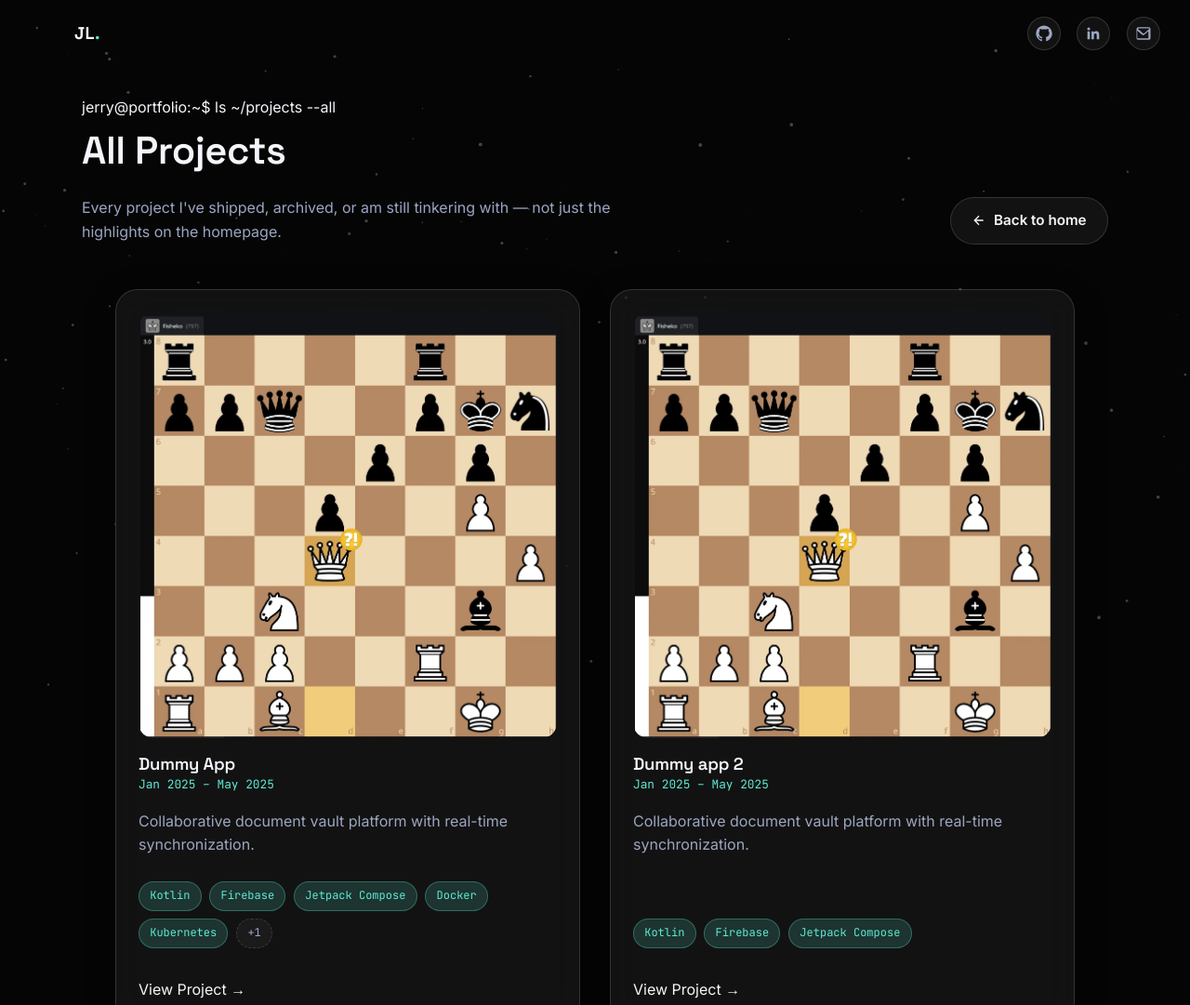
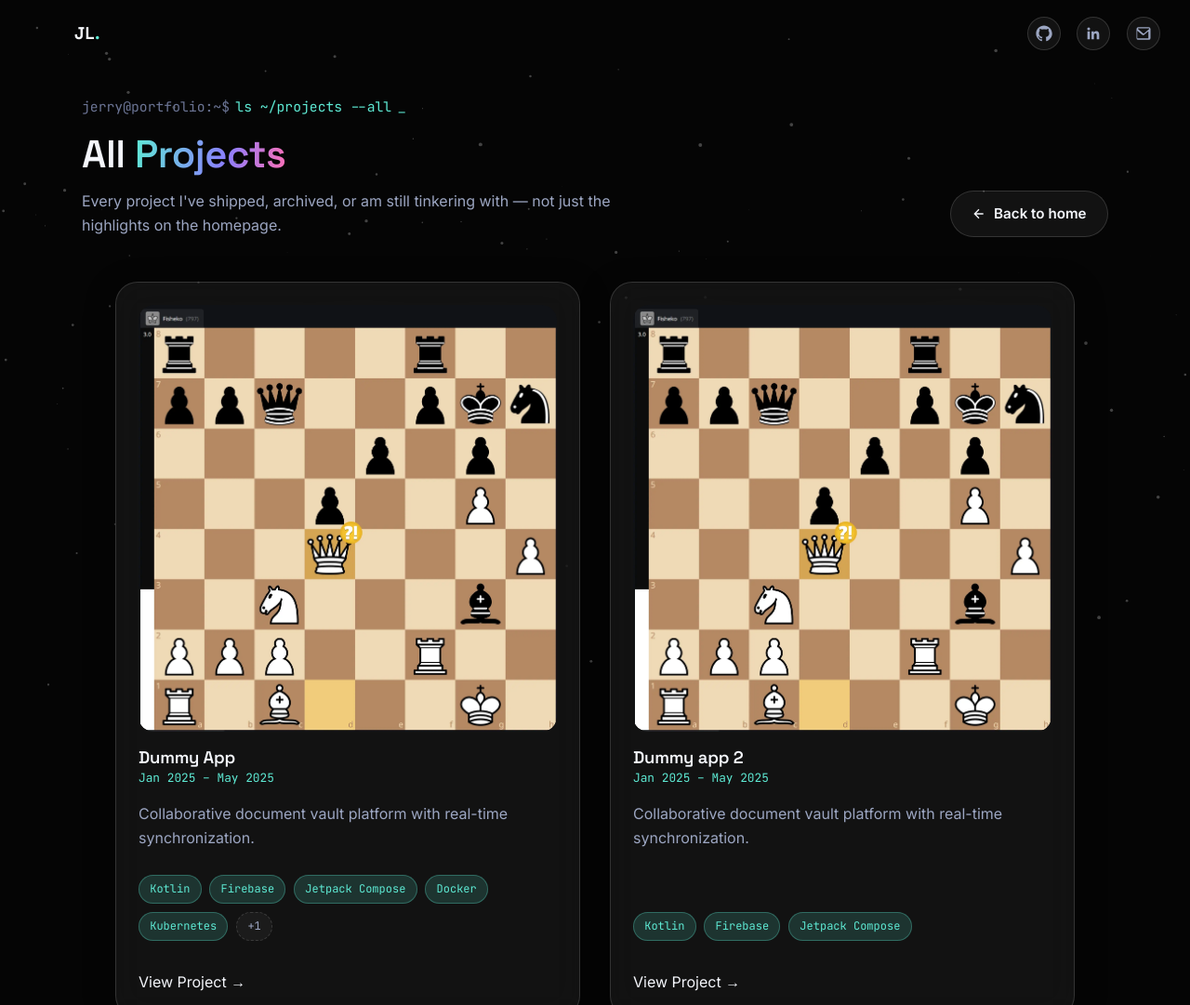
Before and after one commit to Setzubun/developer-portfolio, a plain HTML site: page projects.html in a window 1280 px wide. Shown: the top 1081 px of the page at 93% size. Drawn offline with Linux system fonts and the light colour scheme.

Commit message:
Fixed the typing animation up top and added highlight to hero tagline for projects.html

```diff
--- a/projects.js
+++ b/js/projects.js
@@ -1,3 +1,4 @@
+import { initTypedHero } from "./utils.js";
 /* ============================================================
    PROJECTS PAGE SCRIPT (projects.html only)
 
@@ -23,6 +24,7 @@ const PROJECT_DETAIL_URL = (id) => `project.html?id=${encodeURIComponent(id)}`;
 document.addEventListener("DOMContentLoaded", async () => {
     await Promise.all([loadHeaderAndFooter(), loadAllProjects()]);
     initFooterYear();
+    initTypedHero("ls ~/projects --all");
 });
 
 /* ---- Topbar + footer (lightweight subset of script.js's loadProfile) - */
--- /dev/null
+++ b/js/utils.js
@@ -0,0 +1,21 @@
+export function initTypedHero(message) {
+    const el = document.getElementById("typed-text");
+    if (!el) return;
+
+    const reduceMotion = window.matchMedia("(prefers-reduced-motion: reduce)").matches;
+
+    if (reduceMotion) {
+        el.textContent = message;
+        return;
+    }
+
+    let i = 0;
+    function type() {
+        if (i <= message.length) {
+            el.textContent = message.slice(0, i);
+            i++;
+            setTimeout(type, 90);
+        }
+    }
+    type();
+}
--- a/pages/index.css
+++ b/pages/index.css
@@ -6,27 +6,6 @@
     margin: 0 auto;
     padding: clamp(2.5rem, 8vw, 6rem) clamp(1.25rem, 5vw, 4rem) clamp(2.5rem, 6vw, 4rem);
     text-align: left;
-}
-
-.eyebrow {
-    font-family: var(--font-mono);
-    font-size: 0.92rem;
-    color: var(--accent);
-    margin-bottom: 1.1rem;
-    display: flex;
-    align-items: center;
-    gap: 0.4rem;
-    flex-wrap: wrap;
-}
-
-.prompt {
-    color: var(--text-dim);
-}
-
-.cursor {
-    display: inline-block;
-    animation: blink 1s step-end infinite;
-    color: var(--accent);
 }
 
 .hero-name {
--- a/pages/projects.css
+++ b/pages/projects.css
@@ -41,6 +41,19 @@ main {
 
 .page-section {
     margin-top: 2rem;
+}
+
+.hero-name {
+    font-size: clamp(2.4rem, 6.5vw, 4.2rem);
+    line-height: 1.05;
+    margin-bottom: 0.9rem;
+}
+
+.hero-name .hl {
+    background: var(--gradient-hero);
+    -webkit-background-clip: text;
+    background-clip: text;
+    color: transparent;
 }
 
 /* ============================================================
--- a/projects.html
+++ b/projects.html
@@ -42,9 +42,11 @@
     <section class="page-header">
         <div class="page-header-text">
             <p class="eyebrow">
-                <span class="prompt">jerry@portfolio:~$</span> ls ~/projects --all
+                <span class="prompt">jerry@portfolio:~$</span>
+                <span id="typed-text"></span><span class="cursor" aria-hidden="true">_</span>
             </p>
-            <h1 class="hero-name" style="font-size: clamp(1.9rem, 4.5vw, 2.6rem);">All Projects</h1>
+            <h1 class="hero-name" style="font-size: clamp(1.9rem, 4.5vw, 2.6rem);">All <span class="hl">Projects</span>
+            </h1>
             <p class="page-subtitle">Every project I've shipped, archived, or am still tinkering with — not just the highlights on the homepage.</p>
         </div>
         <a href="index.html#top" class="btn btn-ghost">
@@ -71,7 +73,7 @@
     <p>© <span id="year"></span> <span id="footer-name"></span>. Built with HTML, CSS &amp; JS — hosted on GitHub Pages.</p>
 </footer>
 
-<script src="particles.js"></script>
-<script src="projects.js"></script>
+    <script type="module" src="js/projects.js"></script>
+    <script src="js/particles.js"></script>
 </body>
 </html>
--- a/style.css
+++ b/style.css
@@ -201,6 +201,36 @@ body {
   50.01%, 100% { opacity: 0; }
 }
 
+.prompt {
+  color: var(--text-dim);
+}
+
+/* ============================================================
+   HERO
+   ============================================================ */
+.eyebrow {
+  font-family: var(--font-mono);
+  font-size: 0.92rem;
+  color: var(--accent);
+  margin-bottom: 1.1rem;
+  display: flex;
+  align-items: center;
+  gap: 0.4rem;
+  flex-wrap: wrap;
+}
+
+.hero-name {
+  font-size: clamp(2.4rem, 6.5vw, 4.2rem);
+  line-height: 1.05;
+  margin-bottom: 0.9rem;
+}
+
+.cursor {
+  display: inline-block;
+  animation: blink 1s step-end infinite;
+  color: var(--accent);
+}
+
 /* ---- Buttons ----------------------------------------------------- */
 .btn {
   display: inline-flex;
```
Also changed, not shown: index.html (+2 -2 lines), js/script.js (renamed from script.js, +3 -27 lines), js/particles.js (renamed from particles.js).
